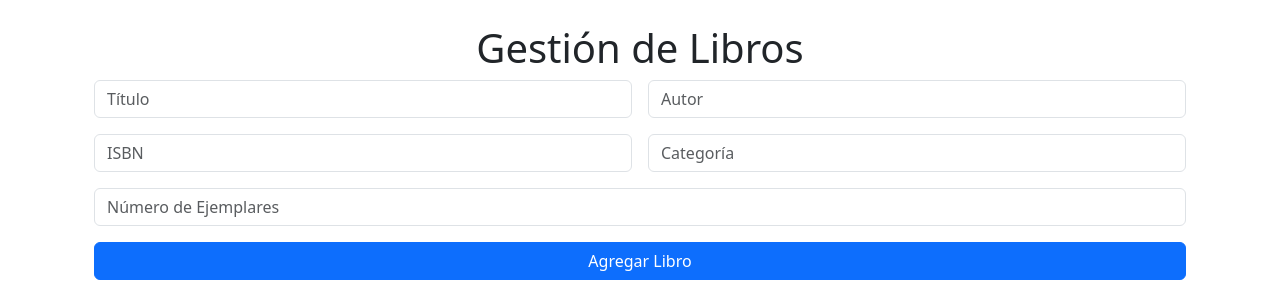
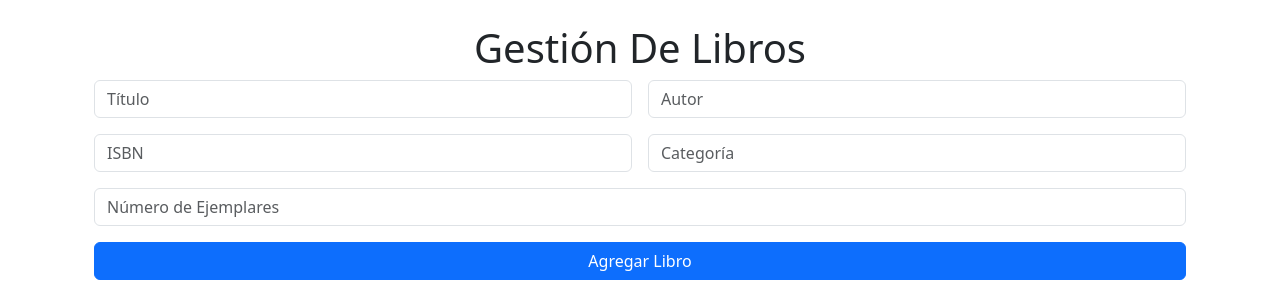
Before and after one commit to fatbunny415/biblioteca_crud, a Flask app: template templates/libro_crud.html in a window 1280 px wide. Shown: the part 56-356 px from the top of the page. Run offline with Flask 3, Linux system fonts and the light colour scheme; the template is opened without the code that fills it, so the values that code supplies are empty.

Commit message:
Archivo HTML designado para:
- Formulario para añadir un nuevo libro(Titulo, autor, isbn, categoria y ejemplares) y un boton para agregar el libro en la Base de Datos

- Vista del CRUD de libros

```diff
--- a/templates/libro_crud.html
+++ b/templates/libro_crud.html
@@ -4,7 +4,7 @@
 
 {% block content %}
 <div class="container">
-    <h1 class="text-center">Gestión de Libros</h1>
+    <h1 class="text-center">Gestión De Libros</h1>
     <form action="/libros/agregar" method="POST" class="mb-4">
         <div class="row g-3">
             <div class="col-md-6"><input type="text" class="form-control" name="titulo" placeholder="Título" required></div>
```
